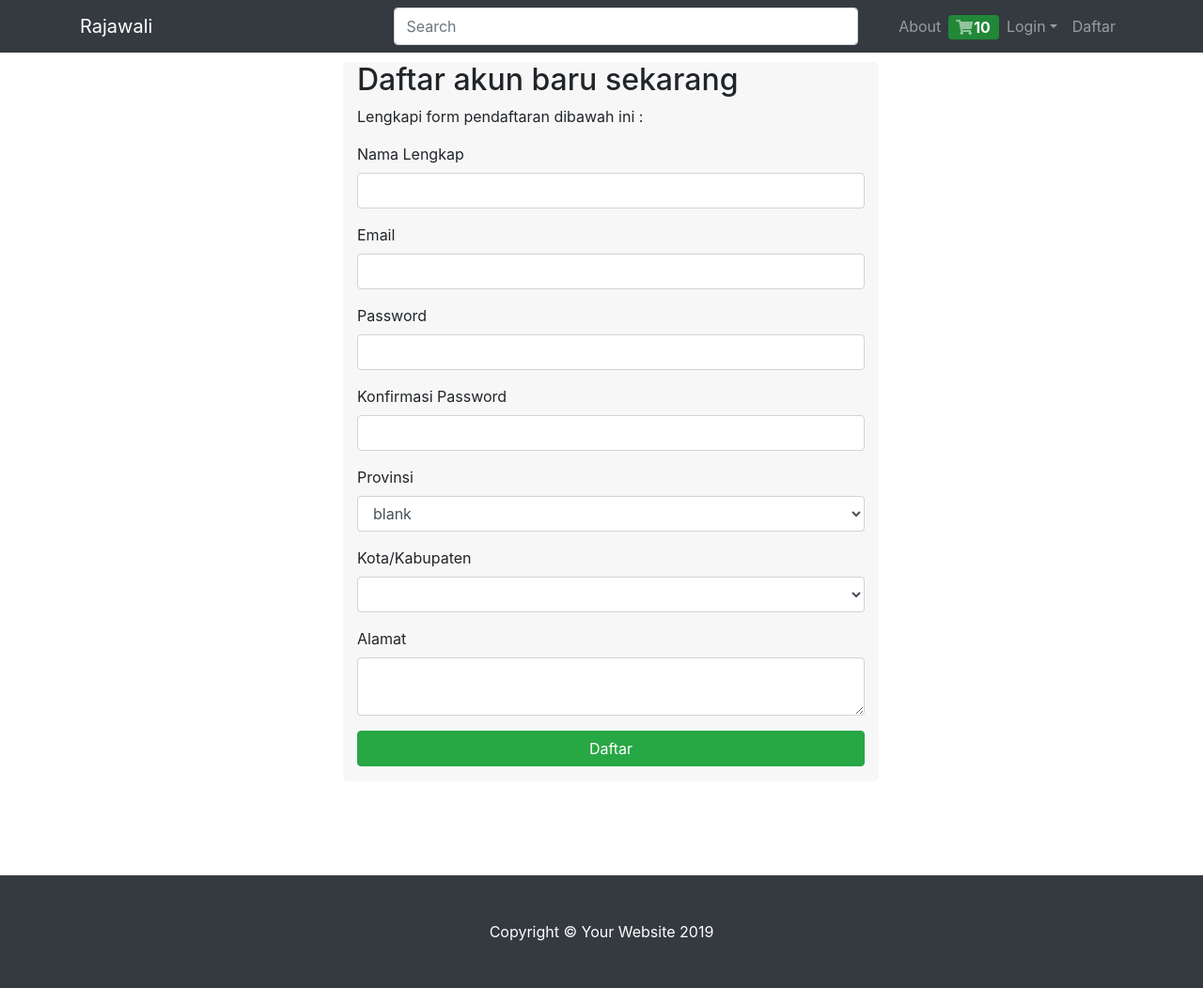
After one commit to teddyandrianto/rajawali, a CodeIgniter app: page /rajawali/ecommerce/daftar in a window 1280 px wide. The commit adds this page. Shown: the whole page at 94% size. Run offline with CodeIgniter, Linux system fonts and the light colour scheme; grey boxes labelled with a size stand in for pictures from a placeholder-image service; lists and menus that the app fills with data are empty; some libraries are stand-ins or nearby versions.

Commit message:
update daftar

```diff
--- a/application/controllers/ecommerce.php
+++ b/application/controllers/ecommerce.php
@@ -16,4 +16,46 @@ class Ecommerce extends CI_Controller {
 		$this->load->view('Ecommerce/halaman_utama');
 		$this->load->view('Ecommerce/footer');
 	}
+
+	public function daftar()
+	{
+		$this->load->view('Ecommerce/header');
+		$this->load->view('Ecommerce/daftar_form');
+		$this->load->view('Ecommerce/footer');
+	}
+
+	public function provinsi($value=0){
+		if($value>=0){
+			$data = $this->Model_ecommerce->getprovinsi($value);
+			echo json_encode($data);
+		}else{
+		$data = $this->Model_ecommerce->getprovinsi();
+		echo json_encode($data);
+		}
+	}
+
+	public function store_daftar(){
+		if(isset($_SESSION['login'])){
+
+		}else{
+			$insertdata = array(
+				'nama' => $this->input->post('nama'),
+				'email' => $this->input->post('email'),
+				'password' => password_hash($this->input->post('password'),PASSWORD_DEFAULT),
+				'role' => 2,
+				'alamat' => $this->input->post('alamat'),
+				'id_provinsi' => $this->input->post('id_provinsi'),
+				'id_kota' => $this->input->post('id_kota'),
+			);
+			$res = $this->db->insert('tbl_user',$insertdata);
+
+			if($res>=0){
+				echo "<script>alert('daftar berhasil');</script>";
+				redirect('ecommerce');
+			}else{
+				echo "<script>alert('daftar gagal');</script>";
+				redirect('ecommerce');
+			}
+		}
+	}
 }
--- a/application/models/Model_ecommerce.php
+++ b/application/models/Model_ecommerce.php
@@ -1,4 +1,14 @@
 <?php
 class Model_ecommerce extends CI_Model {
 
+	public function getprovinsi($value=0){
+		if($value>=1){
+			$this->db->where('id_provinsi',$value);
+		$query = $this->db->get('tbl_kota');
+		}else{
+		$query = $this->db->get('tbl_provinsi');
+		}
+		return $query->result();
+	}
+
 }
--- /dev/null
+++ b/application/views/ecommerce/daftar_form.php
@@ -0,0 +1,121 @@
+<div class="container">
+	<div class="row">
+	<div class="col-md-3"></div>
+	<div class="col-md-6 box-daftar">
+      <h2>Daftar akun baru sekarang</h2>
+	  <p>Lengkapi form pendaftaran dibawah ini :</p>
+	  <form id="myform" method="POST" action="<?php echo base_url('ecommerce/store_daftar') ?>">
+	    <div class="form-group">
+	      <label for="usr">Nama Lengkap</label>
+	      <input type="text" class="form-control" name="nama" id="nama">
+	    </div>
+	    <div class="form-group">
+	      <label for="pwd">Email</label>
+	      <input type="Email" class="form-control" name="email" id="email">
+	    </div>
+	    <div class="form-group">
+	      <label for="pwd">Password</label>
+	      <input type="password" class="form-control" name="password" id="password">
+	    </div>
+	    <div class="form-group">
+	      <label for="pwd">Konfirmasi Password</label>
+	      <input type="password" class="form-control" name="konfirmasi_password" >
+	    </div>
+	     <div class="form-group">
+	      <label for="prov">Provinsi</label>
+	      <select id="locality-dropdown" name="id_provinsi" class="form-control" >
+	      	<option selected="selected">blank</option>
+	      </select>
+	    </div>
+	    <div class="form-group">
+	      <label for="kot">Kota/Kabupaten</label>
+	      <select id="locality-kota" name="id_kota" class="form-control" >
+	      </select>
+	    </div>
+	    <div class="form-group">
+	      <label for="pwd">Alamat</label>
+	      <textarea class="form-control" name="alamat"></textarea>
+	    </div>
+	    <div class="form-group">
+	    	<button class="btn btn-success btn-block">Daftar</button>
+	    </div>
+	  </form>
+	</div>
+	</div>
+</div>
+<script src="https://ajax.googleapis.com/ajax/libs/jquery/3.3.1/jquery.min.js"></script>
+ <script type="text/javascript" src="http://ajax.aspnetcdn.com/ajax/jquery.validate/1.13.1/jquery.validate.js"></script>
+
+<script type="text/javascript">
+
+$("#myform").validate({
+  rules: {
+    nama: "required",
+    email: {
+      required: true,
+      email: true
+    },
+    password: "required",
+    konfirmasi_password: {
+      equalTo: "#password"
+    },
+    id_provinsi: "required",
+    id_kota: "required",
+    alamat: "required"
+  },
+  messages: {
+    nama: "Mohon Masukan nama lengkap anda",
+    email: {
+      required: "Mohon masukan email anda",
+      email: "Maaf masukan email anda tidak sesuai ikuti format name@domain.com"
+    },
+    password : "Mohon masukan password anda !",
+    konfirmasi_password : {
+    	equalTo: "Maaf konfirmasi password anda tidak sesuai"
+    },
+    id_provinsi: "Mohon pilih provinsi anda",
+    id_kota: "Mohon pilih Kabupaten/Kota anda",
+    alamat: "Mohon lengkapi alamat anda"
+  }
+});
+
+
+
+let dropdown = $('#locality-dropdown');
+
+dropdown.empty();
+
+dropdown.append('<option selected="true" disabled>Pilih Provinsi</option>');
+dropdown.prop('selectedIndex', 0);
+
+const url = '<?php echo base_url() ?>/ecommerce/provinsi';
+
+// Populate dropdown with list of provinces
+$.getJSON(url, function (data) {
+  $.each(data, function (key, entry) {
+    dropdown.append($('<option></option>').attr('value', entry.id_provinsi).text(entry.nama_provinsi));
+
+  })
+});
+
+ $('#locality-dropdown').on('change', function() {
+  let kota = $('#locality-kota');
+
+	kota.empty();
+
+	kota.append('<option selected="true" disabled>Pilih Kabupaten/Kota </option>');
+	kota.prop('selectedIndex', 0);
+
+	let kode_prov = $("#locality-dropdown option:selected").attr("value");
+	const url_kota = '<?php echo base_url() ?>/ecommerce/provinsi/'+kode_prov;
+
+	// Populate dropdown with list of provinces
+	$.getJSON(url_kota, function (data) {
+	  $.each(data, function (key, entry) {
+	    kota.append($('<option></option>').attr('value', entry.id_kota).text(entry.nama_kota));
+	  })
+	});
+
+});
+
+</script>
--- a/application/views/ecommerce/header.php
+++ b/application/views/ecommerce/header.php
@@ -63,6 +63,13 @@
     color :#fff;
     font-weight: bold;
     margin-top: 8px;
+  }
+  .box-daftar{
+    margin: 10px;
+    border-color: #000;
+    background-color: #f7f7f7;
+    margin-bottom: 100px;
+    border-radius: 5px;
   }
 
   @media only screen and (max-width: 991px) {
@@ -153,7 +160,7 @@
             </ul>
           </li>
           <li class="nav-item">
-            <a class="nav-link" href="#">Daftar</a>
+            <a class="nav-link" href="<?php echo base_url('ecommerce/daftar') ?>">Daftar</a>
           </li>
         </ul>
       </div>
```
